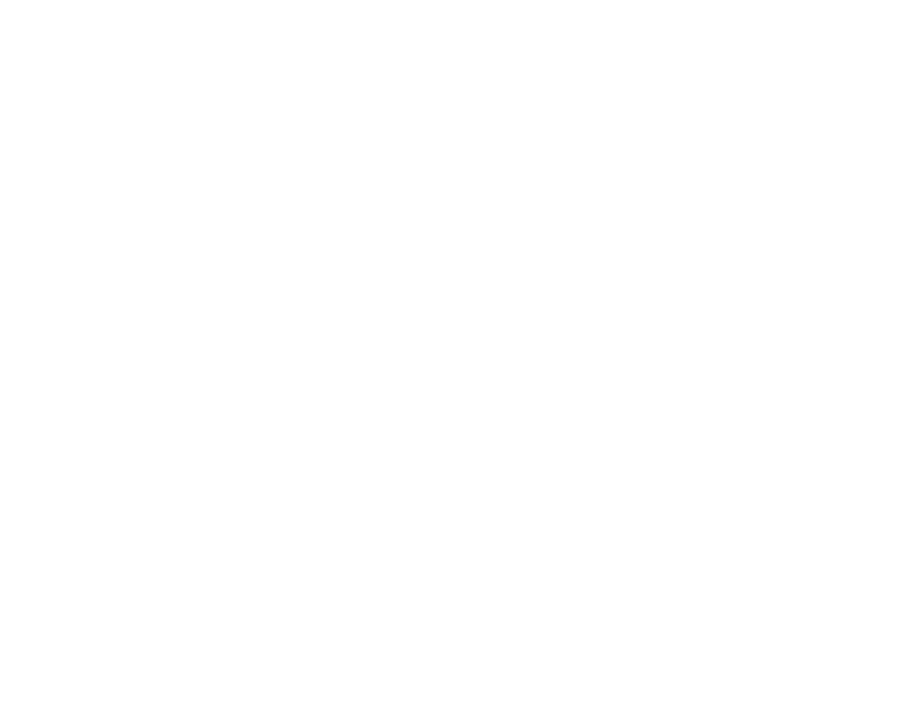
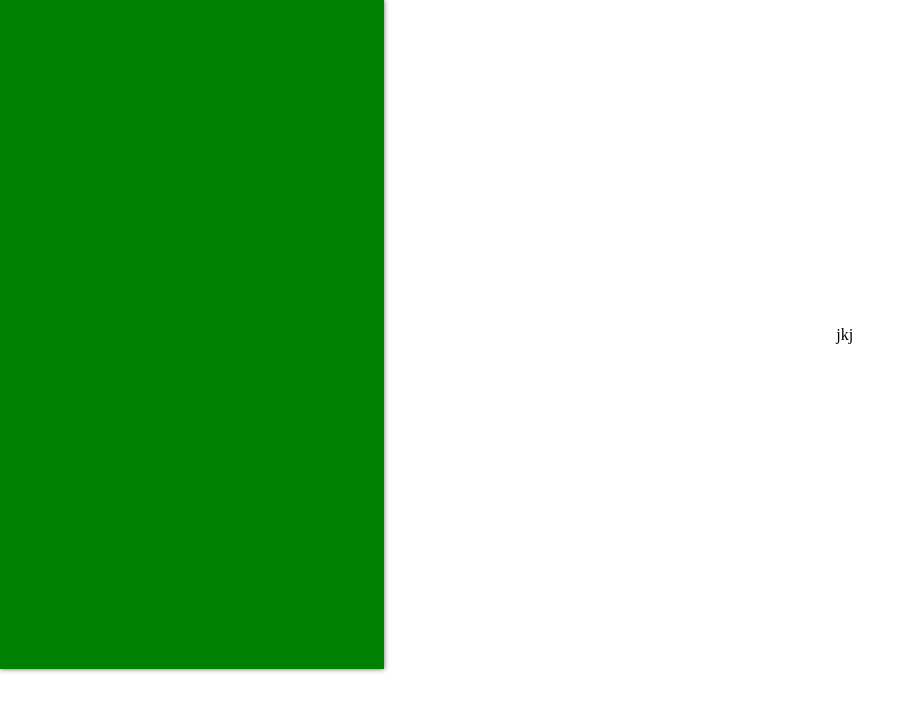
Before and after one commit to trevor900trill/triangletracker, a plain HTML site: page index.html in a window 1280 px wide. Shown: the whole page, without its empty margins (0-915 px from the left). Drawn offline with Linux system fonts and the light colour scheme.

Commit message:
savepointsidebar

```diff
--- a/css/index.css
+++ b/css/index.css
@@ -0,0 +1,39 @@
+body{
+  padding: 0px;
+  margin: 0px;
+  border: 0px;
+}
+.sidebarcont{
+  padding: 0px;
+  margin: 0px;
+  border: 0px;
+  float: left;
+  display: flex;
+  justify-content: center;
+  align-items: flex-start;
+  width:30%;
+  overflow: auto;
+  min-height: 669px;
+  box-shadow: 0px 0px 5px #646566;
+  -moz-box-shadow: 0px 0px 5px #646566;
+  -webkit-box-shadow: 0px 0px 5px #646566;
+  -ms-box-shadow: 0px 0px 5px #646566;
+  -o-box-shadow: 0px 0px 5px #646566;
+}
+.sidebar{
+  background: green;
+  width:100%;
+  min-height: 669px;
+  display: block;
+}
+.content{
+  padding: 0px;
+  margin: 0px;
+  border: 0px;
+  float: right;
+  min-height: 669px;
+  display: flex;
+  justify-content: center;
+  align-items: center;
+  width: 68%;
+}
--- a/index.html
+++ b/index.html
@@ -5,9 +5,19 @@
     <link type="text/css" href="css/index.css" rel= "stylesheet"/>
   </head>
   <body>
+      <div class="sidebarcont">
+          <div class="sidebar">
+              <div class="sidebarlogo">
 
+              </div>
+              <div class="sidebaritem">
 
-
+              </div>
+          </div>
+      </div>
+      <div class="content">
+        <p>jkj</p>
+      </div>
   <script src="script/index.js"></script>
   </body>
 </html>
```
